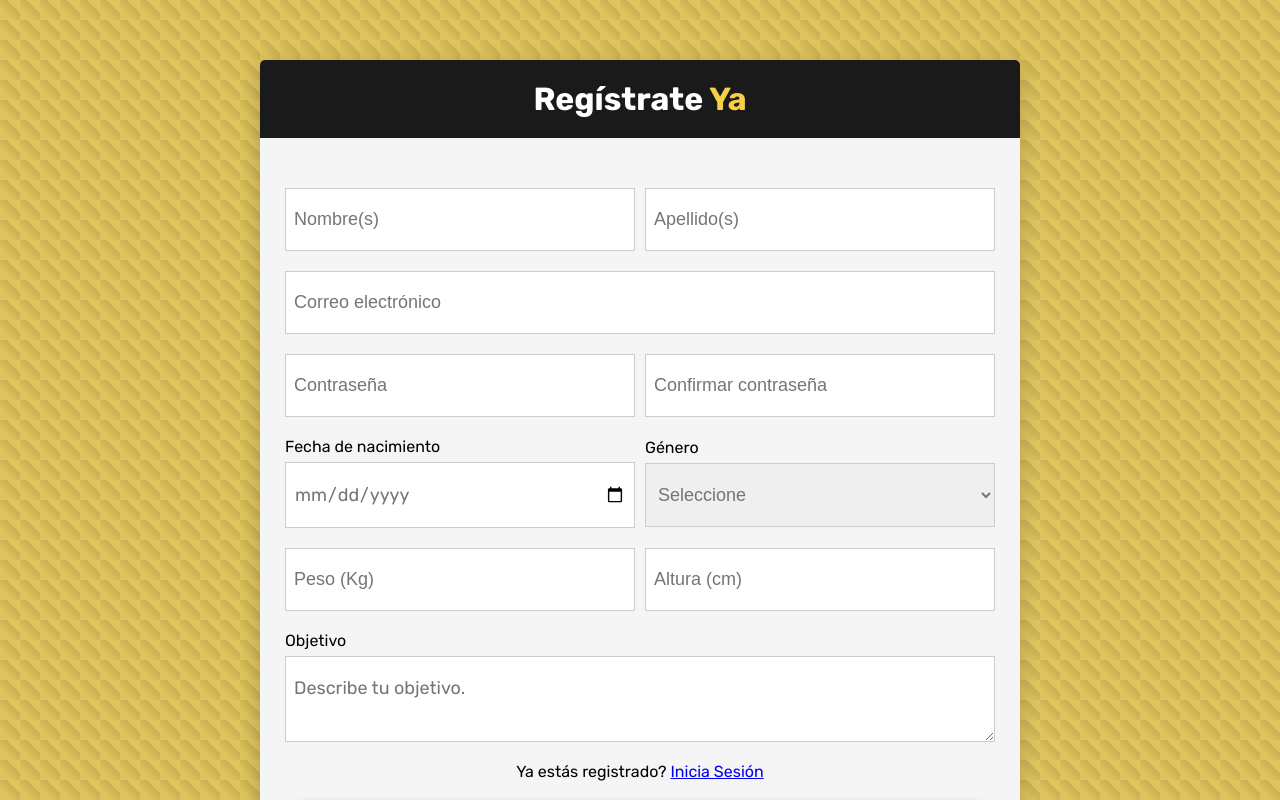
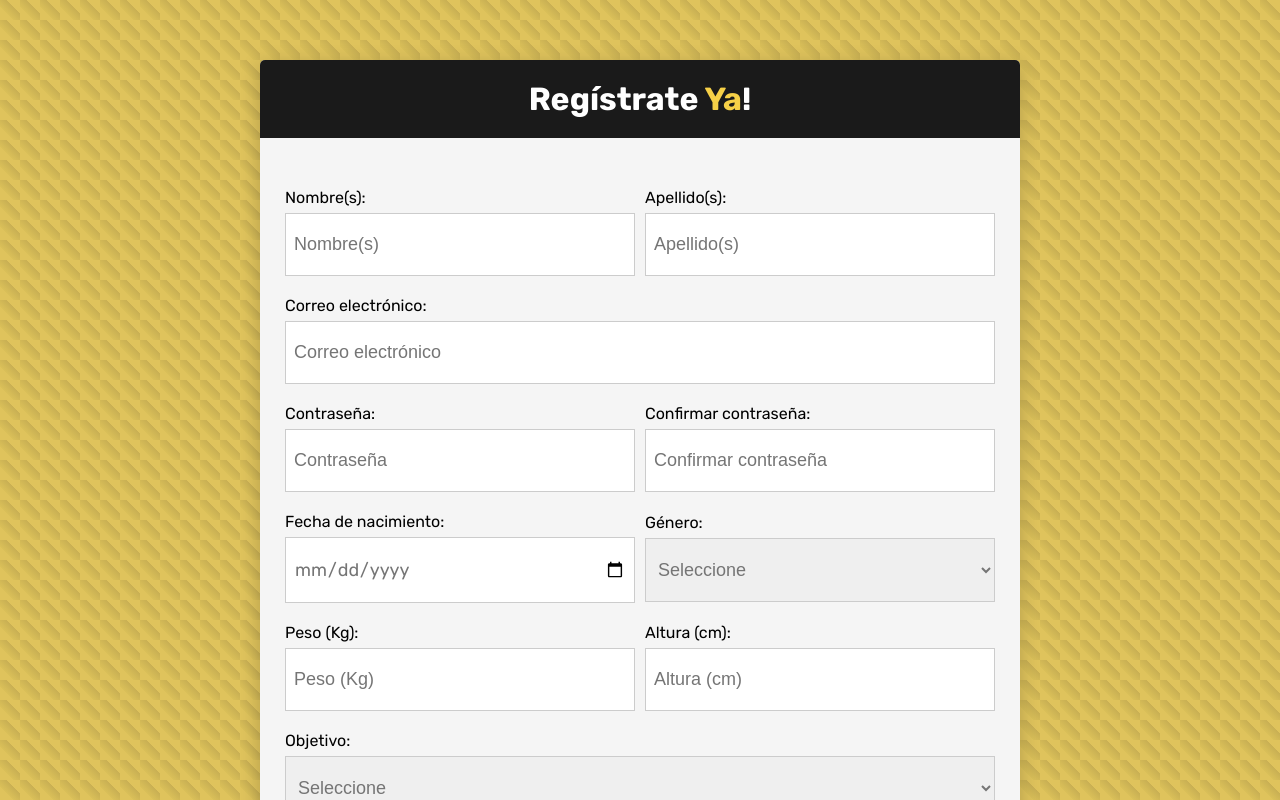
Before and after one commit to Dainerdev/fitme, a React (Vite) app: page /signup in a window 1280 px wide. Shown: the top 800 px of the page. Built offline with nearby package versions, Linux system fonts and the light colour scheme.

Commit message:
Se agregan labels a los campos faltantes

```diff
--- a/src/components/sign/signup.jsx
+++ b/src/components/sign/signup.jsx
@@ -17,28 +17,42 @@ function SignUp() {
         <div className={style.content}>
           <form className={style.signupForm}>
             <div>
-              <h1 className={style.info}> Regístrate <span>Ya</span></h1>
+              <h1 className={style.info}> Regístrate <span>Ya</span>!</h1>
             </div>
             <div className={style.inputs}>
-              <div className={style.section} id="section1">
-                <input className={style.field} type="text" placeholder="Nombre(s)" />
-                <input className={style.field} type="text" placeholder="Apellido(s)" />
+              <div className={style.section} id="names">
+                <div className={style.inputGroup}>
+                  <label htmlFor="name">Nombre(s):</label>
+                  <input className={style.field} id='name' type="text" placeholder="Nombre(s)" />
+                </div>
+                <div className={style.inputGroup}>
+                  <label htmlFor="lastNames">Apellido(s):</label>
+                  <input className={style.field} id='lastNames' type="text" placeholder="Apellido(s)" />
+                </div>
               </div>
-              <div className={style.section} id="section2">
-                <input className={style.field} type="email" placeholder="Correo electrónico" />
-
+              <div className={style.section} id="emails">
+                <div className={style.inputGroup}>
+                  <label htmlFor="email">Correo electrónico:</label>
+                  <input className={style.field} id='email' type="email" placeholder="Correo electrónico" />
+                </div>
               </div>
-              <div className={style.section} id="section3">
-                <input className={style.field} type="password" placeholder="Contraseña" />
-                <input className={style.field} type="password" placeholder="Confirmar contraseña" />
+              <div className={style.section} id="passwords">
+                <div className={style.inputGroup}>
+                  <label htmlFor="password">Contraseña:</label>
+                  <input className={style.field} id='password' type="password" placeholder="Contraseña" />
+                </div>
+                <div className={style.inputGroup}>
+                  <label htmlFor="passConf">Confirmar contraseña:</label>
+                  <input className={style.field} id='passConf' type="password" placeholder="Confirmar contraseña" />
+                </div>
               </div>
-              <div className={style.section} id="section4">
+              <div className={style.section} id="info">
                 <div className={style.inputGroup}>
-                  <label htmlFor="birth">Fecha de nacimiento</label>
+                  <label htmlFor="birth">Fecha de nacimiento:</label>
                   <input className={style.field} type="date" placeholder="Fecha de nacimiento" id="birth" />
                 </div>
                 <div className={style.inputGroup}>
-                  <label htmlFor="gender">Género</label>
+                  <label htmlFor="gender">Género:</label>
                   <select className={style.field} name="gender" id="gender">
                     <option value="select">Seleccione</option>
                     <option value="male">Masculino</option>
@@ -46,14 +60,31 @@ function SignUp() {
                   </select>
                 </div>
               </div>
-              <div className={style.section} id="section4">
-                <input className={style.field} type="number" placeholder="Peso (Kg)" />
-                <input className={style.field} type="number" placeholder="Altura (cm)" />
+              <div className={style.section} id="body">
+                <div className={style.inputGroup}>
+                  <label htmlFor="weight">Peso (Kg):</label>
+                  <input className={style.field} id='weight' type="number" placeholder="Peso (Kg)" />
+                </div>
+                <div className={style.inputGroup}>
+                  <label htmlFor="height">Altura (cm):</label>
+                  <input className={style.field} id='height' type="number" placeholder="Altura (cm)" />
+                </div>
               </div>
               <div className={style.section} id="section5">
                 <div className={style.inputGroup}>
-                  <label htmlFor="goal">Objetivo</label>
-                  <textarea className={style.field} name="goal" id="goal" placeholder='Describe tu objetivo.'></textarea>
+                  <label htmlFor="goal">Objetivo:</label>
+                  <select className={style.field} name="goal" id="goal">
+                    <option value="select">Seleccione</option>
+                    <option value="weightLoss">Perder peso</option>
+                    <option value="muscleGain">Ganar músculo</option>
+                    <option value="maintain">Mantener peso</option>
+                  </select>
+                </div>
+              </div>
+              <div className={style.section} id="notes">
+                <div className={style.inputGroup}>
+                  <label htmlFor="note">Nota:</label>
+                  <textarea className={style.field} name="note" id="note" placeholder='Me comprometo conmigo mismo(a)...'></textarea>
                 </div>
               </div>
             </div>
```
